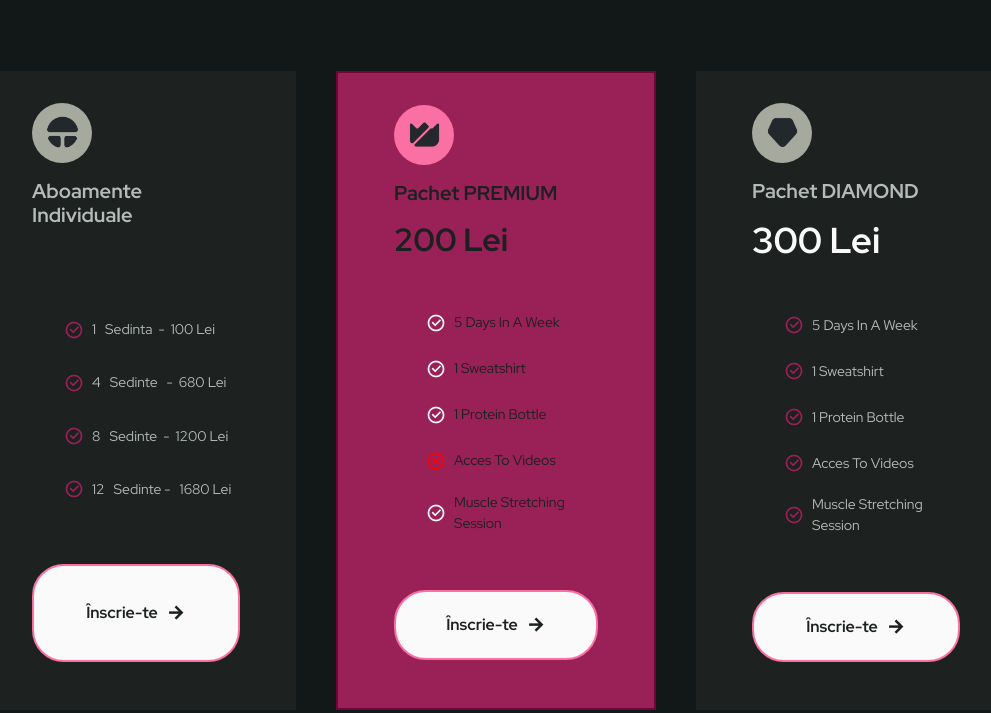
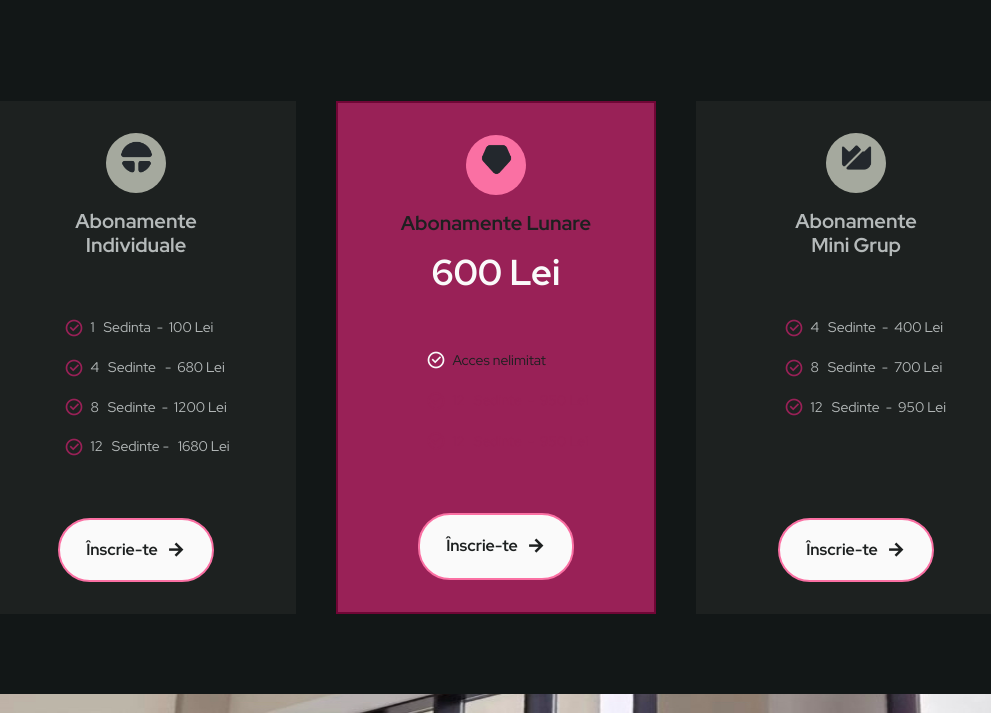
Before and after one commit to AnaPadurean/responsive-gym-website-main, a plain HTML site: page responsive-gym-website-main/responsive-gym-website-main/index.html in a window 1280 px wide. Shown: the part 1609-2322 px from the top of the page, without its empty margins (144-1135 px from the left). Drawn offline with nearby package versions, Linux system fonts and the light colour scheme.

Commit message:
cbg-image

```diff
--- a/responsive-gym-website-main/responsive-gym-website-main/assets/css/styles.css
+++ b/responsive-gym-website-main/responsive-gym-website-main/assets/css/styles.css
@@ -234,6 +234,8 @@ a {
 .nav .nav__button{
   background-color: var(--title-color);
   border: none;
+  margin-top:12px;
+
 }
 /* Show menu */
 .show-menu{
@@ -253,6 +255,30 @@ a {
 }
 
 /*=============== HOME ===============*/
+.home::before {
+  content: "";
+  position: absolute;
+  top: 0;
+  left: 0;
+  width: 100%;
+  height: 100%;
+  background: linear-gradient(rgba(72, 72, 72, 0.366), rgba(53, 53, 53, 0.5)), url("../img/poza1.jpg");
+  background-repeat: no-repeat;
+  background-size: cover;
+  z-index: -1;
+  opacity: 0.7;
+  /* Place the overlay behind the content */
+
+  /* Adjust the opacity as needed */
+}
+
+/* Add this style to adjust the positioning of the content */
+.home__container {
+  position: relative;
+  z-index: 1;
+  /* Ensure the content is above the overlay */
+}
+
 .home{
   position:relative;
   padding-bottom: 0;
@@ -264,19 +290,6 @@ a {
   /* opacity: 1; */
   /* row-gap: 3rem; */
 
-}
-.bg{
-  /* background-image: url("../img/poza1.jpg"); */
-  background: linear-gradient(rgba(255,255,255,.5), rgba(255,255,255,.5)), url("../img/poza1.jpg");
-  background-repeat: no-repeat;
-  /* background-position: -50px -60px; */
-  width: 100% !important;
-  height: 100% !important;
-  background-size: 100%;
-  z-index: -10000;
-  margin-left: 0 !important;
-  padding-left: 0 !important;
-  /* opacity: 0.5 !important; */
 }
 
 
@@ -304,7 +317,9 @@ a {
 .home__description{
   margin-bottom: 2.5rem;
   font-size: var(--h3-font-size);
-  color: #FA70A3;
+  color: var(--first-color-light);
+  letter-spacing: 0.7px;
+  font-weight: 500;
 
 }
 .home__triangle{
@@ -539,85 +554,127 @@ justify-items: center;
   margin: 0 auto;
 }
 /*=============== PRICING ===============*/
-.pricing__container{
+.pricing__container {
   grid-template-columns: 285px;
   justify-content: center;
   row-gap: 2rem;
 }
+.display {
+  color: hsla(79, 6%, 64%, 0) !important;
+}
+
+.display-mijloc {
+  color: var(--first-color) !important;
+}
+
+.add-mijloc {
+  color: var(--first-color) !important;
+
+}
+
+.add {
+  color: hsla(79, 6%, 64%, 0) !important;
+  ;
+}
+
 .pricing__card,
 .pricing__shape,
-.pricing__list{
+.pricing__list {
   display: grid;
 }
 
-.pricing__card{
+.pricing__card {
   row-gap: 2rem;
-  background-color: hsla(79,6%,64%,.07);
+  background-color: hsla(79, 6%, 64%, .07);
   padding: 2rem 2.5rem;
 }
-.pricing__img{
+
+.pricing__img {
   width: 35px;
   margin: 0 auto;
+  margin-bottom: 0.7rem !important;
+
 }
-.pricing__shape{
+
+.pricing__shape {
   width: 60px;
   height: 60px;
   background-color: var(--first-color-gray);
   border-radius: 50%;
   place-items: center;
-  margin-bottom: 1rem;
+  margin: 0 auto;
 }
-.pricing__title{
+
+.pricing__title {
   font-size: var(--h3-font-size);
   color: var(--text-color);
   margin-bottom: 1rem;
+  margin-top: 1rem;
+  text-align: center;
 }
-.pricing__number{
+
+.pricing_number {
   font-size: var(--h1-font-size);
+  text-align: center !important;
+
 }
-.pricing__list{
-  row-gap: 1rem;
+
+.pricing__list {
+  row-gap: 0.6rem;
 }
-.pricing__item{
+
+.pricing__item {
   display: flex;
-  column-gap: 0.5rem;
+  column-gap: 0.4rem;
   align-items: center;
   font-size: var(--small-font-size);
+
 }
-.pricing__item i{
+
+.pricing__item i {
   font-size: 1.25rem;
   color: var(--first-color);
 }
-.pricing__item-no i{
+
+.pricing__item-no i {
   color: red;
 }
-.pricing__button{
+
+.pricing__button {
+  background-color: var(--title-color);
+  padding: 15px 26px !important;
+  width: max-content !important;
+  margin: 0 auto;
+}
+
+.pricing__button:hover {
   background-color: var(--title-color);
 }
-.pricing__button:hover{
-  background-color: var(--title-color);
-}
-.pricing__card-active{
+
+.pricing__card-active {
   background-color: var(--first-color);
   border: 2px solid var(--first-color-dark);
 }
-.pricing__card-active .pricing__shape{
+
+.pricing__card-active .pricing__shape {
   background-color: var(--first-color-light);
 }
-.pricing__card-active
-.pricing__item i{
-color: var(--title-color);
+
+.pricing__card-active .pricing__item i {
+  color: var(--title-color);
 }
+
 .pricing__card-active .pricing__title,
 .pricing__card-active .pricing__number,
-.pricing__card-active .pricing__item{
+.pricing__card-active .pricing__item {
   color: var(--title-color-black);
 }
-.pricing__card-active .pricing__item-no i{
+
+.pricing__card-active .pricing__item-no i {
   color: red;
 }
 
-.no{
+.no {
   color: var(--title-color-black);
 }
 
--- a/responsive-gym-website-main/responsive-gym-website-main/index.html
+++ b/responsive-gym-website-main/responsive-gym-website-main/index.html
@@ -40,7 +40,7 @@
                             <a href="#gallery" class="nav__link ">Galerie</a>
                         </li>
                         <li class="nav__item">
-                            <a href="#pricing" class="nav__link ">Contact test</a>
+                            <a href="#pricing" class="nav__link ">Contact</a>
                         </li>
 
                         <div class="nav__link">
@@ -154,8 +154,8 @@
                                 <div class="pricing__shape">
                                     <img src="assets/img/pricing1.png" alt="pricing image" class="pricing__img">
                                 </div>
-                                    <h1 class="pricing__title">Aboamente Individuale </h1>
-                                    <!-- <h2 class="pricing_number">100 Lei</h2> -->
+                                <h1 class="pricing__title">Abonamente Individuale </h1>
+                                <!-- <h2 class="pricing_number">100 Lei</h2> -->
 
                             </header>
                             <ul class="pricing__list">
@@ -169,77 +169,75 @@
                                     <i class="ri-checkbox-circle-line"></i> 8 &nbsp; Sedinte&nbsp; -&nbsp; 1200 Lei
                                 </li>
                                 <li class="pricing__item pricing__item">
-                                <i class="ri-checkbox-circle-line"></i> 12 &nbsp; Sedinte  - &nbsp; 1680 Lei
+                                    <i class="ri-checkbox-circle-line"></i> 12 &nbsp; Sedinte - &nbsp; 1680 Lei
                                 </li>
 
                             </ul>
-                            <a href="" class="button button__flex pricing__button">
-                                Înscrie-te  <i class="ri-arrow-right-line"></i>
+                            <a href="" class="button button__flex pricing__button  ">
+                                Înscrie-te <i class="ri-arrow-right-line"></i>
                             </a>
                         </article>
                         <!--end begin  pricing card-->
 
-                         <!--begin  pricing card-->
-                         <article class="pricing__card pricing__card-active">
+
+                        <!--begin  pricing card-->
+                        <article class="pricing__card pricing__card-active">
+                            <header class="pricing__header">
+                                <div class="pricing__shape">
+                                    <img src="assets/img/pricing3.png" alt="pricing image" class="pricing__img">
+                                </div>
+                                <h1 class="pricing__title">Abonamente Lunare </h1>
+                                <h2 class="pricing_number">600 Lei</h2>
+
+
+                            </header>
+                            <ul class="pricing__list">
+                                <li class="pricing__item">
+                                    <i class="ri-checkbox-circle-line"></i> Acces nelimitat
+                                </li>
+                                <li class="pricing__item display-mijloc">
+                                    <i class="ri-checkbox-circle-line add-mijloc"></i> 12 &nbsp; Sedinte &nbsp;-&nbsp; 950 Lei
+                                </li>
+                                <li class="pricing__item display-mijloc">
+                                    <i class="ri-checkbox-circle-line add-mijloc"></i> 12 &nbsp; Sedinte &nbsp;-&nbsp; 950 Lei
+                                </li>
+
+
+                            </ul>
+                            <a href="" class="button button__flex pricing__button ">
+                                Înscrie-te <i class="ri-arrow-right-line"></i>
+                            </a>
+                        </article>
+                        <!--end begin  pricing card-->
+                        <!--begin  pricing card-->
+                        <article class="pricing__card ">
                             <header class="pricing__hearder">
                                 <div class="pricing__shape">
                                     <img src="assets/img/pricing2.png" alt="pricing image" class="pricing__img img1">
                                 </div>
-                                    <h1 class="pricing__title">Pachet PREMIUM </h1>
-                                    <h2 class="pricing_number no">200 Lei</h2>
+                                <h1 class="pricing__title">Abonamente <br> Mini Grup </h1>
+
 
                             </header>
                             <ul class="pricing__list">
                                 <li class="pricing__item">
-                                    <i class="ri-checkbox-circle-line"></i> 5 Days In A Week
+                                    <i class="ri-checkbox-circle-line"></i> 4 &nbsp; Sedinte &nbsp;-&nbsp; 400 Lei
                                 </li>
                                 <li class="pricing__item">
-                                    <i class="ri-checkbox-circle-line"></i> 1 Sweatshirt
+                                    <i class="ri-checkbox-circle-line"></i> 8 &nbsp; Sedinte &nbsp;-&nbsp; 700 Lei
                                 </li>
                                 <li class="pricing__item">
-                                    <i class="ri-checkbox-circle-line"></i> 1 Protein Bottle
+                                    <i class="ri-checkbox-circle-line"></i> 12 &nbsp; Sedinte &nbsp;-&nbsp; 950 Lei
                                 </li>
-                                <li class="pricing__item pricing__item-no">
-                                    <i class="ri-close-circle-line  "></i> Acces To Videos
+                                <li class="pricing__item display">
+                                    <i class="ri-checkbox-circle-line add"></i> 12 &nbsp; Sedinte &nbsp;-&nbsp; 950 Lei
                                 </li>
-                                <li class="pricing__item">
-                                    <i class="ri-checkbox-circle-line"></i> Muscle Stretching Session
-                                </li>
+
+
+
                             </ul>
-                            <a href="" class="button button__flex pricing__button">
-                                Înscrie-te  <i class="ri-arrow-right-line"></i>
-                            </a>
-                        </article>
-                        <!--end begin  pricing card-->
-                         <!--begin  pricing card-->
-                         <article class="pricing__card">
-                            <header class="pricing__header">
-                                <div class="pricing__shape">
-                                    <img src="assets/img/pricing3.png" alt="pricing image" class="pricing__img">
-                                </div>
-                                    <h1 class="pricing__title">Pachet DIAMOND </h1>
-                                    <h2 class="pricing__number">300 Lei</h2>
-
-                            </header>
-                            <ul class="pricing__list">
-                                <li class="pricing__item">
-                                    <i class="ri-checkbox-circle-line"></i> 5 Days In A Week
-                                </li>
-                                <li class="pricing__item">
-                                    <i class="ri-checkbox-circle-line"></i> 1 Sweatshirt
-                                </li>
-                                <li class="pricing__item">
-                                    <i class="ri-checkbox-circle-line"></i> 1 Protein Bottle
-                                </li>
-                                <li class="pricing__item">
-                                    <i class="ri-checkbox-circle-line"></i> Acces To Videos
-                                </li>
-                                <li class="pricing__item">
-                                    <i class="ri-checkbox-circle-line"></i> Muscle Stretching Session
-                                </li>
-                            </ul>
-                            <a href="" class="button button__flex pricing__button">
-                                Înscrie-te  <i class="ri-arrow-right-line"></i>
+                            <a href="" class="button button__flex pricing__button ">
+                                Înscrie-te <i class="ri-arrow-right-line"></i>
                             </a>
                         </article>
                         <!--end begin  pricing card-->
```
